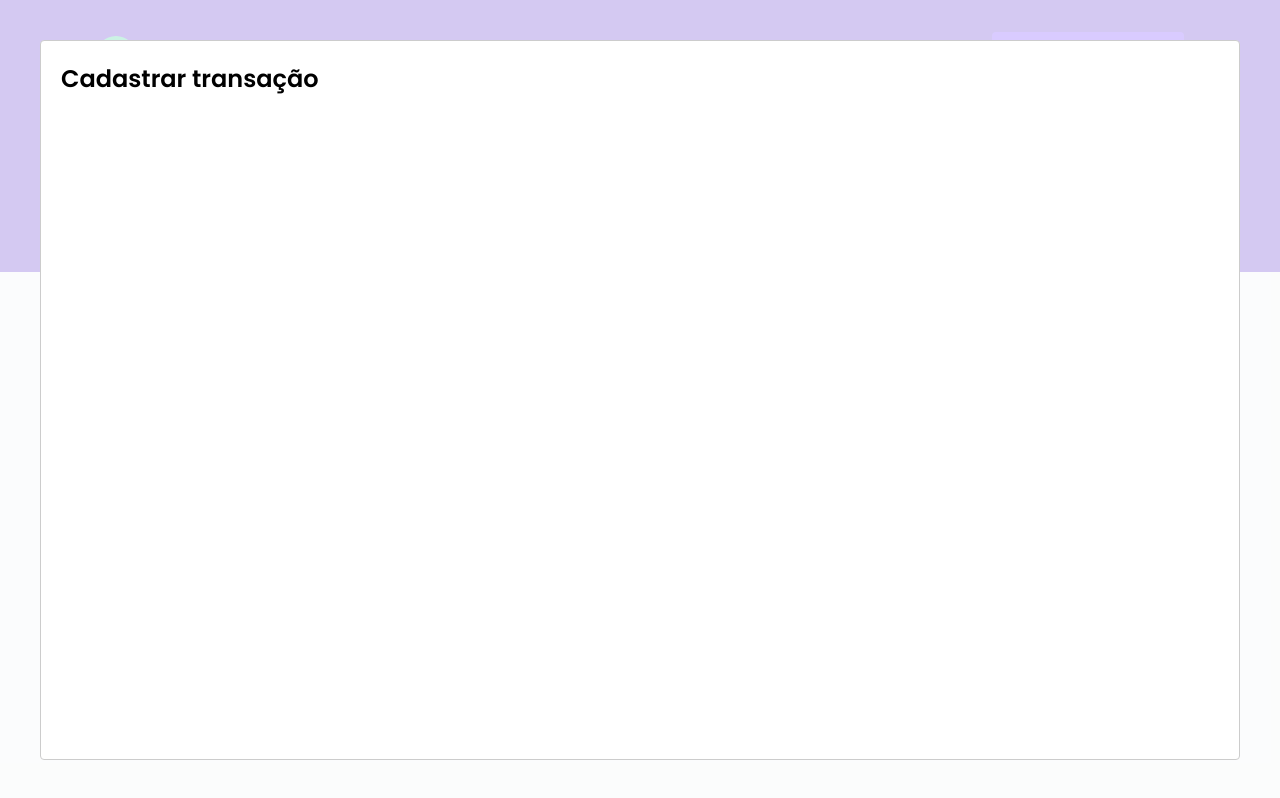
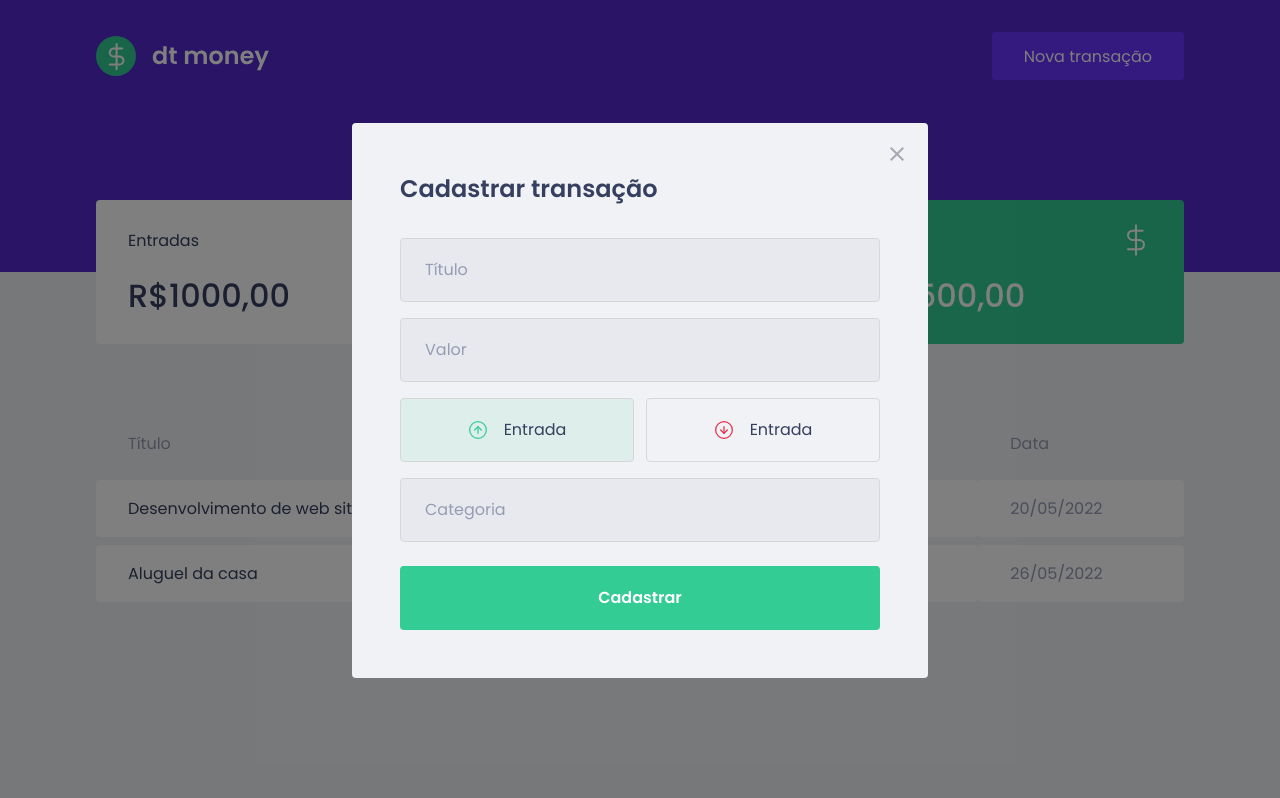
Before and after one commit to jfilipedias/dt-money-old, a React (Create React App) app: page / in a window 1280 px wide. Both pictures are taken after a click on the button "Nova transação". Built offline with nearby package versions, Linux system fonts and the light colour scheme; no server answers; what miragejs would draw is missing.

Commit message:
Styles the NewTransactionModal component

```diff
--- a/package.json
+++ b/package.json
@@ -6,6 +6,7 @@
     "@types/styled-components": "^5.1.25",
     "axios": "^0.27.2",
     "miragejs": "^0.1.44",
+    "polished": "^4.2.2",
     "react": "^18.1.0",
     "react-dom": "^18.1.0",
     "react-modal": "^3.15.1",
--- a/src/components/NewTransactionModal/index.tsx
+++ b/src/components/NewTransactionModal/index.tsx
@@ -1,6 +1,11 @@
 import Modal from 'react-modal';
 
-import { Container } from './styles';
+import { Container, RadioBox, TransactionTypeContainer } from './styles';
+
+import incomeImg from '../../assets/income.svg';
+import outcomeImg from '../../assets/outcome.svg';
+import closeImg from '../../assets/close.svg';
+import { useState } from 'react';
 
 Modal.setAppElement('#root');
 
@@ -9,18 +14,68 @@
   onRequestClose: () => void;
 }
 
+enum TransactionType {
+  Deposit = 'deposit',
+  Withdraw = 'withdraw',
+}
+
 export function NewTransactionModal({
   isOpen,
   onRequestClose
 }: NewTransactionModalProps) {
+  const [
+    transactionType,
+    setTransactionType
+  ] = useState<TransactionType>(TransactionType.Deposit);
+
   return (
-    <Container>
-      <Modal
-        isOpen={isOpen}
-        onRequestClose={onRequestClose}
+    <Modal
+      isOpen={isOpen}
+      onRequestClose={onRequestClose}
+      overlayClassName="react-modal-overlay"
+      className="react-modal-content"
+    >
+      <button
+        type="button"
+        className="react-modal-close"
+        onClick={onRequestClose}
       >
+        <img src={closeImg} alt="Ícone de Fechar. X na cor cinza" />
+      </button>
+
+      <Container>
         <h2>Cadastrar transação</h2>
-      </Modal>
-    </Container>
+
+        <input type="text" placeholder="Título" />
+        <input type="number" placeholder="Valor" />
+
+        <TransactionTypeContainer>
+          <RadioBox
+            type="button"
+            className="income"
+            onClick={() => setTransactionType(TransactionType.Deposit)}
+            isActive={transactionType === TransactionType.Deposit}
+            activeColor="green"
+          >
+            <img src={incomeImg} alt="Ícone de entradas. Uma seta verde apontando para cima." />
+            <span>Entrada</span>
+          </RadioBox>
+
+          <RadioBox
+            type="button"
+            onClick={() => setTransactionType(TransactionType.Withdraw)}
+            isActive={transactionType === TransactionType.Withdraw}
+            activeColor="red"
+          >
+            <img src={outcomeImg} alt="Ícone de saídas. Uma seta vermelha apontando para baixo." />
+            <span>Entrada</span>
+          </RadioBox>
+        </TransactionTypeContainer>
+
+        <input type="text" placeholder="Categoria" />
+
+        <button type="submit">Cadastrar</button>
+      </Container>
+    </Modal>
   );
 };
--- a/src/components/NewTransactionModal/styles.ts
+++ b/src/components/NewTransactionModal/styles.ts
@@ -1,5 +1,97 @@
+import { darken, transparentize } from 'polished';
+
 import styled from 'styled-components';
 
-export const Container = styled.div`
+interface RadioBoxProps {
+  isActive: boolean;
+  activeColor: 'green' | 'red';
+}
 
+const colors = {
+  green: '#33cc95',
+  red: '#e52e4d',
+}
+
+export const Container = styled.form`
+  h2 {
+    color: var(--text-title);
+    font-size: 1.5rem;
+    margin-bottom: 2rem;
+  }
+
+  input {
+    width: 100%;
+    padding: 0 1.5rem;
+    height: 4rem;
+
+    border: 1px solid var(--input-border);
+    border-radius: 0.25rem;
+    background: var(--input-background);
+
+    font-size: 1rem;
+    font-weight: 400;
+
+    &::placeholder {
+      color: var(--text-body);
+    }
+
+    & + input {
+      margin-top: 1rem;
+    }
+  }
+
+  button[type="submit"] {
+    width: 100%;
+    height: 4rem;
+    padding:0 1.5rem;
+    margin-top:1.5rem;
+    border: 0;
+    border-radius: 0.25rem;
+    background: var(--green);
+    font-size: 1rem;
+    font-weight: 600;
+    color: var(--white);
+
+    transition: filter 0.2s ease;
+
+    &:hover {
+      filter: brightness(90%);
+    }
+  }
 `;
+
+export const TransactionTypeContainer = styled.div`
+  margin: 1rem 0;
+  display: grid;
+  grid-template-columns: 1fr 1fr;
+  grid-gap: 0.75rem;
+`;
+
+export const RadioBox = styled.button<RadioBoxProps>`
+  display: flex;
+  align-items: center;
+  justify-content: center;
+
+  height: 4rem;
+  border: 1px solid var(--input-border);
+  border-radius: 0.25rem;
+  background: ${(props) => props.isActive ? transparentize(0.9, colors[props.activeColor]) : 'transparent'};
+
+  transition: border-color 0.2s ease;
+
+  &:hover {
+    border-color: ${darken(0.1, '#d7d7d7')};
+  }
+
+  img {
+    width: 20px;
+    height: 20px;
+  }
+
+  span {
+    display: inline-block;
+    margin-left: 1rem;
+    font-size: 1rem;
+    color: var(--text-title);
+  }
+`;
--- a/src/styles/global.ts
+++ b/src/styles/global.ts
@@ -9,6 +9,8 @@
     --purple: #5429cc;
     --purple-light: #6933ff;
 
+    --input-background: #e7e9ee;
+    --input-border: #d7d7d7;
     --text-title: #363f5f;
     --text-body: #969cb3;
   }
@@ -51,4 +53,42 @@
     opacity: 0.6;
     cursor: not-allowed;
   }
+
+  .react-modal-overlay {
+    background: rgba(0, 0, 0, 0.5);
+
+    position: fixed;
+    top: 0;
+    left: 0;
+    right: 0;
+    bottom: 0;
+
+    display: flex;
+    align-items: center;
+    justify-content: center;
+  }
+
+  .react-modal-content {
+    width: 100%;
+    max-width: 576px;
+    background: var(--background);
+    padding: 3rem;
+    position: relative;
+    border-radius: 0.25rem;
+  }
+
+  .react-modal-close {
+    position: absolute;
+    top: 1.5rem;
+    right: 1.5rem;
+
+    border: 0;
+    background: transparent;
+
+    transition: filter 0.2s ease;
+
+    &:hover {
+      filter: brightness(80%);
+    }
+  }
 `
```
Also changed, not shown: 1 other file (tests, documents, lock files or other folders).
